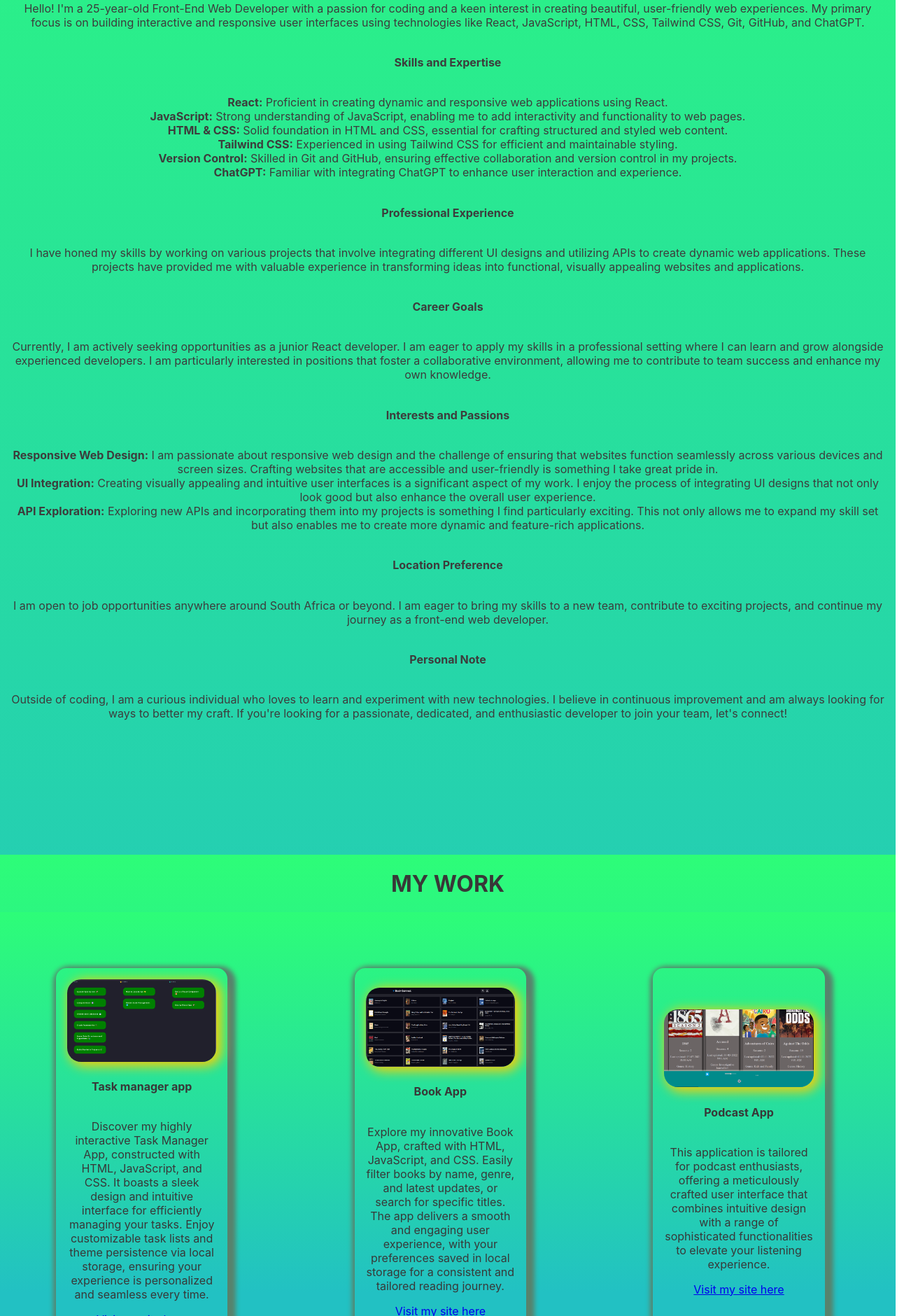
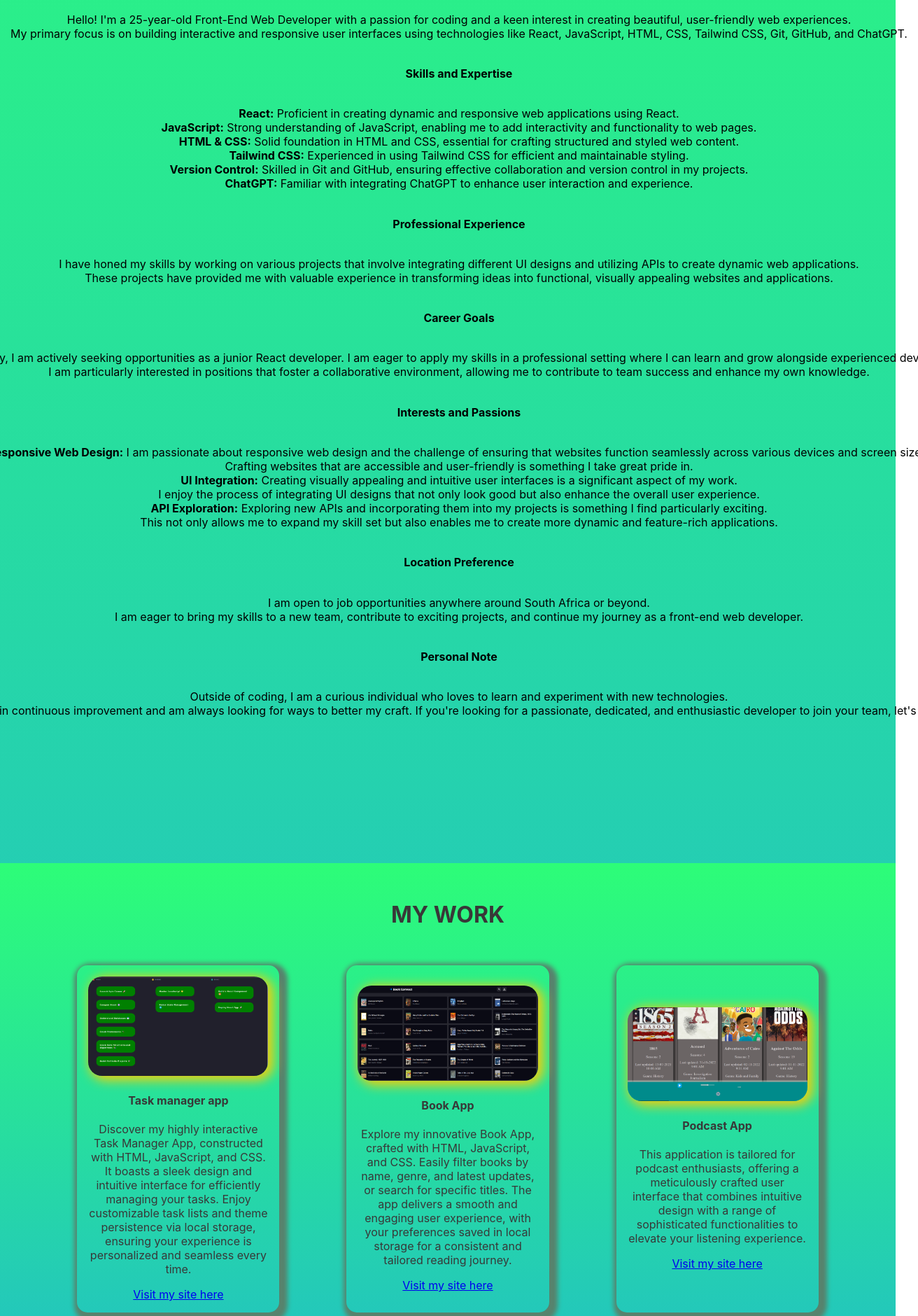
Before and after one commit to Mr-Kasa/buhkas465-wfo2401-groupb_buhlekasa_cdv05, a React (Create React App) app: page / in a window 1280 px wide. Shown: the part 560-2440 px from the top of the page at 70% size, 1312 px wide, since content can reach past the window. Built offline with nearby package versions, Linux system fonts and the light colour scheme.

Commit message:
Added About me styling. still need to adjust for all sizes

```diff
--- a/src/App.css
+++ b/src/App.css
@@ -3,6 +3,9 @@
   --text-color: black;
   --button-background: linear-gradient(90deg, rgba(249,249,247,1) 65%, rgba(36,37,37,1) 100%);
   --button-background-active: rgba(0, 123, 255, 0.5);
+  margin:0;
+  right: 0;
+  left: 0;
 }
 
 .light {
@@ -156,17 +159,6 @@ button.active {
 /* ******************* End of Header styling********************** */
 
 
-/* *************************Beggining of About Me Styling********************************/
-.aboutMe{
-    color:rgb(61, 60, 60);
-    display: flex;
-    flex-direction: column;
-    justify-content: center;
-    align-items: center;
-    text-align: center;
-    padding:1em;
-}
-/********************** end of About me sttyling  **********************************/
 
 /* ****************Footer Styling******************************** */
 
@@ -221,13 +213,16 @@ button.active {
   color: rgb(56, 56, 56);
   background: rgb(34, 193, 195);
   background: linear-gradient(0deg, rgba(34, 193, 195, 1) 21%, rgba(45, 253, 120, 1) 100%);
+  padding: 2rem 1rem; /* Adjust padding as needed */
 }
 
 .cardContainer {
   display: grid;
   grid-template-columns: 1;
-  background: rgb(34, 193, 195);
-  background: linear-gradient(0deg, rgba(34, 193, 195, 1) 21%, rgba(45, 253, 120, 1) 100%);
+  gap: 2rem; /* Adjust gap between cards */
+  max-width: 100%;
+  width: 90%; /* Adjust width as needed */
+  margin: 0 auto;
 }
 
 .cardImg {
@@ -243,53 +238,40 @@ button.active {
   align-items: center;
   margin: 2rem;
   box-shadow: rgb(87, 131, 109) 4px 5px 6px 8px;
-  border: #2c2c2c 50px;
-  margin: 5rem;
   border-radius: 15px;
   padding: 1em;
-  max-width: 50%;
-  background-color: transparent;
   opacity: 0;
-  transform: translateX(-100%);
-  transition: all 0.5s ease-out;
+  transform: translateY(50%);
+  transition: opacity 0.5s ease-out, transform 0.5s ease-out;
 }
 
 .card:nth-child(even) {
-  transform: translateX(100%);
+  transform: translateY(-50%);
 }
 
 .card.visible {
   opacity: 1;
-  transform: translateX(0);
+  transform: translateY(0);
 }
 
 .cardText {
-  display: flex;
-  flex-direction: column;
-  justify-content: center;
-  align-items: center;
   text-align: center;
+}
+
+.contactInfo {
+  font-weight: 700;
+  font-size: larger;
+  color: crimson;
 }
 
 @media (min-width: 720px) {
   .cardContainer {
-    max-width: 100%;
-    display: grid;
-    grid-template-columns: 1fr 1fr;
+    grid-template-columns: repeat(2, 1fr);
   }
 }
 
 @media (min-width: 1020px) {
   .cardContainer {
-    max-width: 100%;
-    display: grid;
-    grid-template-columns: 1fr 1fr 1fr;
+    grid-template-columns: repeat(3, 1fr);
   }
 }
-
-
-.contactInfo{
-  font-weight: 700;
-  font-size: larger;
-  color:crimson;
-}
--- /dev/null
+++ b/src/components/AboutMe.css
@@ -0,0 +1,49 @@
+.aboutMe {
+    width: 100%;
+    display: flex;
+    flex-direction: column;
+    opacity: 0;
+    transition: opacity 1s ease-in;
+    margin: 1rem auto; /* Centers the content horizontally with some margin */
+    padding: 1rem; /* Adds some padding around the content */
+    justify-content: center;
+    align-items: center;
+    text-align: center;
+    max-width: 100%; /* Ensure the component does not exceed the viewport width */
+    overflow: hidden; /* Hide any content that exceeds the component's boundaries */
+  }
+
+  p {
+
+    text-align: center; /* Ensure text starts from the left */
+    margin-bottom: 1rem; /* Adds spacing between paragraphs */
+    overflow-wrap: break-word; /* Allows words to break if longer than max-width */
+  }
+
+  .aboutMe.typing-container {
+    opacity: 1;
+  }
+
+  .typing {
+    overflow: hidden; /* Ensures the text is hidden while typing */
+    white-space: nowrap; /* Keeps the text on a single line */
+    animation: typing 3.5s steps(40, end), blink-caret 0.75s step-end infinite;
+  }
+
+  @keyframes typing {
+    from {
+      width: 0;
+    }
+    to {
+      width: 100%;
+    }
+  }
+
+  @keyframes blink-caret {
+    from, to {
+      border-color: transparent;
+    }
+    50% {
+      border-color: rgb(36, 35, 34); /* Adjust the color of the blinking caret */
+    }
+  }
--- a/src/components/AboutMe.js
+++ b/src/components/AboutMe.js
@@ -1,13 +1,32 @@
-import React from "react";
+// AboutMe.jsx
+import React, { useEffect, useRef, useState } from "react";
+import "./AboutMe.css"; // Ensure this path is correct
 
 export default function AboutMe() {
+  const aboutMeRef = useRef(null);
+  const [isInView, setIsInView] = useState(false);
+
+  useEffect(() => {
+    const handleScroll = () => {
+      const top = aboutMeRef.current.getBoundingClientRect().top;
+      const height = window.innerHeight;
+      if (top <= height) {
+        setIsInView(true);
+      }
+    };
+
+    window.addEventListener("scroll", handleScroll);
+    return () => window.removeEventListener("scroll", handleScroll);
+  }, []);
+
   return (
-    <div className="aboutMe">
-      <h1 className="AboutMeMainHeading">About Me</h1>
-      <p>Hello! I'm a 25-year-old Front-End Web Developer with a passion for coding and a keen interest in creating beautiful, user-friendly web experiences. My primary focus is on building interactive and responsive user interfaces using technologies like React, JavaScript, HTML, CSS, Tailwind CSS, Git, GitHub, and ChatGPT.</p>
-
-          <h4>Skills and Expertise</h4>
-          <p>
+    <div ref={aboutMeRef} className={`aboutMe ${isInView ? "typing-container" : ""}`}>
+      <h1 className={`AboutMeMainHeading ${isInView ? "typing" : ""}`}>About Me</h1>
+      <p className={isInView ? "typing" : ""}>
+        Hello! I'm a 25-year-old Front-End Web Developer with a passion for coding and a keen interest in creating beautiful, user-friendly web experiences.<br/> My primary focus is on building interactive and responsive user interfaces using technologies like React, JavaScript, HTML, CSS, Tailwind CSS, Git, GitHub, and ChatGPT.
+      </p>
+      <h4 className={isInView ? "typing" : ""}>Skills and Expertise</h4>
+      <p className={isInView ? "typing" : ""}>
         <strong>React:</strong> Proficient in creating dynamic and responsive web applications using React.<br />
         <strong>JavaScript:</strong> Strong understanding of JavaScript, enabling me to add interactivity and functionality to web pages.<br />
         <strong>HTML & CSS:</strong> Solid foundation in HTML and CSS, essential for crafting structured and styled web content.<br />
@@ -15,26 +34,28 @@ export default function AboutMe() {
         <strong>Version Control:</strong> Skilled in Git and GitHub, ensuring effective collaboration and version control in my projects.<br />
         <strong>ChatGPT:</strong> Familiar with integrating ChatGPT to enhance user interaction and experience.
       </p>
-
-          <h4>Professional Experience</h4>
-          <p>I have honed my skills by working on various projects that involve integrating different UI designs and utilizing APIs to create dynamic web applications. These projects have provided me with valuable experience in transforming ideas into functional, visually appealing websites and applications.</p>
-
-          <h4>Career Goals</h4>
-          <p>Currently, I am actively seeking opportunities as a junior React developer. I am eager to apply my skills in a professional setting where I can learn and grow alongside experienced developers. I am particularly interested in positions that foster a collaborative environment, allowing me to contribute to team success and enhance my own knowledge.</p>
-
-          <h4>Interests and Passions</h4>
-          <p>
-              <strong>Responsive Web Design:</strong> I am passionate about responsive web design and the challenge of ensuring that websites function seamlessly across various devices and screen sizes. Crafting websites that are accessible and user-friendly is something I take great pride in.<br />
-              <strong>UI Integration:</strong> Creating visually appealing and intuitive user interfaces is a significant aspect of my work. I enjoy the process of integrating UI designs that not only look good but also enhance the overall user experience.<br />
-              <strong>API Exploration:</strong> Exploring new APIs and incorporating them into my projects is something I find particularly exciting. This not only allows me to expand my skill set but also enables me to create more dynamic and feature-rich applications.
+      <h4 className={isInView ? "typing" : ""}>Professional Experience</h4>
+      <p className={isInView ? "typing" : ""}>
+        I have honed my skills by working on various projects that involve integrating different UI designs and utilizing APIs to create dynamic web applications.<br/> These projects have provided me with valuable experience in transforming ideas into functional, visually appealing websites and applications.
       </p>
-
-          <h4>Location Preference</h4>
-          <p>I am open to job opportunities anywhere around South Africa or beyond. I am eager to bring my skills to a new team, contribute to exciting projects, and continue my journey as a front-end web developer.</p>
-
-          <h4>Personal Note</h4>
-          <p>Outside of coding, I am a curious individual who loves to learn and experiment with new technologies. I believe in continuous improvement and am always looking for ways to better my craft. If you're looking for a passionate, dedicated, and enthusiastic developer to join your team, let's connect!</p>
+      <h4 className={isInView ? "typing" : ""}>Career Goals</h4>
+      <p className={isInView ? "typing" : ""}>
+        Currently, I am actively seeking opportunities as a junior React developer. I am eager to apply my skills in a professional setting where I can learn and grow alongside experienced developers.<br/> I am particularly interested in positions that foster a collaborative environment, allowing me to contribute to team success and enhance my own knowledge.
+      </p>
+      <h4 className={isInView ? "typing" : ""}>Interests and Passions</h4>
+      <p className={isInView ? "typing" : ""}>
+        <strong>Responsive Web Design:</strong> I am passionate about responsive web design and the challenge of ensuring that websites function seamlessly across various devices and screen sizes.<br/> Crafting websites that are accessible and user-friendly is something I take great pride in.<br />
+        <strong>UI Integration:</strong> Creating visually appealing and intuitive user interfaces is a significant aspect of my work.<br/> I enjoy the process of integrating UI designs that not only look good but also enhance the overall user experience.<br />
+        <strong>API Exploration:</strong> Exploring new APIs and incorporating them into my projects is something I find particularly exciting.<br/> This not only allows me to expand my skill set but also enables me to create more dynamic and feature-rich applications.
+      </p>
+      <h4 className={isInView ? "typing" : ""}>Location Preference</h4>
+      <p className={isInView ? "typing" : ""}>
+        I am open to job opportunities anywhere around South Africa or beyond.<br/> I am eager to bring my skills to a new team, contribute to exciting projects, and continue my journey as a front-end web developer.
+      </p>
+      <h4 className={isInView ? "typing" : ""}>Personal Note</h4>
+      <p className={isInView ? "typing" : ""}>
+        Outside of coding, I am a curious individual who loves to learn and experiment with new technologies.<br/> I believe in continuous improvement and am always looking for ways to better my craft. If you're looking for a passionate, dedicated, and enthusiastic developer to join your team, let's connect!
+      </p>
     </div>
   );
-
 }
--- a/src/components/MyWork.js
+++ b/src/components/MyWork.js
@@ -3,10 +3,10 @@ import taskManager from "./images/agileBoard.png";
 import bookApp from "./images/bookApp.png";
 import podcastApp from './images/PodcastApp.png';
 
+
 export default function MyWork() {
   useEffect(() => {
-    const cardContainer = document.querySelector('.cardContainer');
-    const cards = document.querySelectorAll('.card');
+    const cardContainers = document.querySelectorAll('.cardContainer');
 
     function isInViewport(element) {
       const rect = element.getBoundingClientRect();
@@ -19,12 +19,18 @@ export default function MyWork() {
     }
 
     function checkViewport() {
-      if (isInViewport(cardContainer)) {
-        cards.forEach(card => {
-          card.classList.add('visible');
-        });
-        window.removeEventListener('scroll', checkViewport);
-      }
+      cardContainers.forEach(cardContainer => {
+        if (isInViewport(cardContainer)) {
+          const cards = cardContainer.querySelectorAll('.card');
+          cards.forEach((card, index) => {
+            setTimeout(() => {
+              card.classList.add('visible');
+            }, index * 200); // Adjust timing for staggered animation
+          });
+          // Remove event listener once cards are visible
+          window.removeEventListener('scroll', checkViewport);
+        }
+      });
     }
 
     window.addEventListener('scroll', checkViewport);
```
Lines whose indentation alone changed are shown as unchanged.
